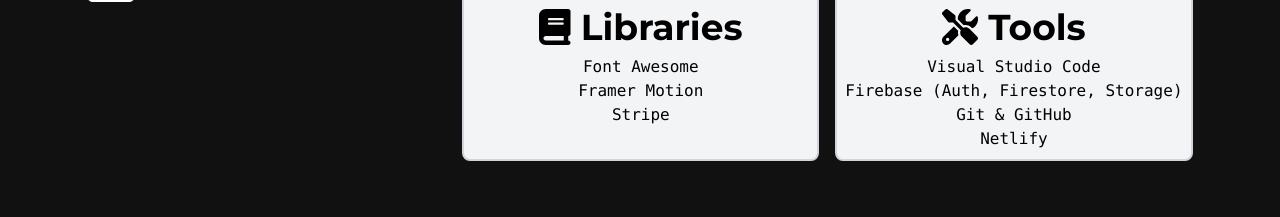
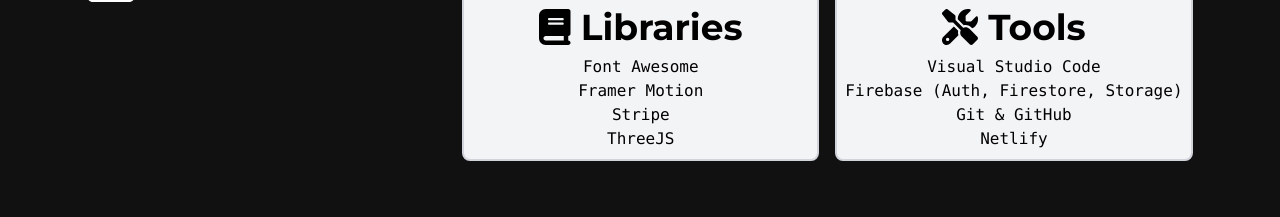
Before and after one commit to nevthereal/nevillebrem-react, a React (Vite) app: page / in a window 1280 px wide. Shown: the part 1400-1617 px from the top of the page. Built offline with nearby package versions, Linux system fonts and the light colour scheme.

Commit message:
added threejs to skills

```diff
--- a/src/components/Skills.jsx
+++ b/src/components/Skills.jsx
@@ -85,6 +85,7 @@
                         <li>Font Awesome</li>
                         <li>Framer Motion</li>
                         <li>Stripe</li>
+                        <li>ThreeJS</li>
                     </ul>
                 </motion.div>
 
```
